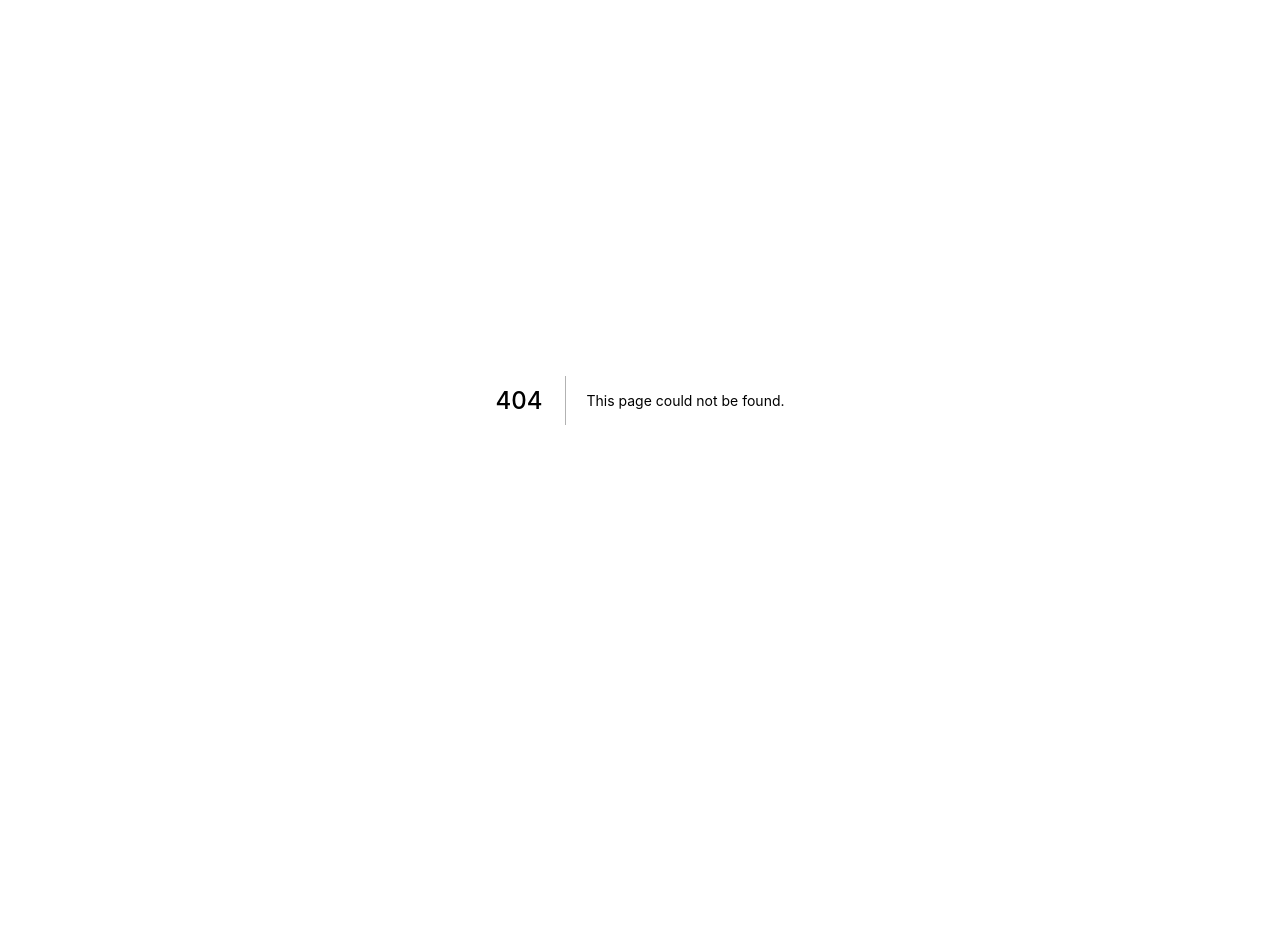
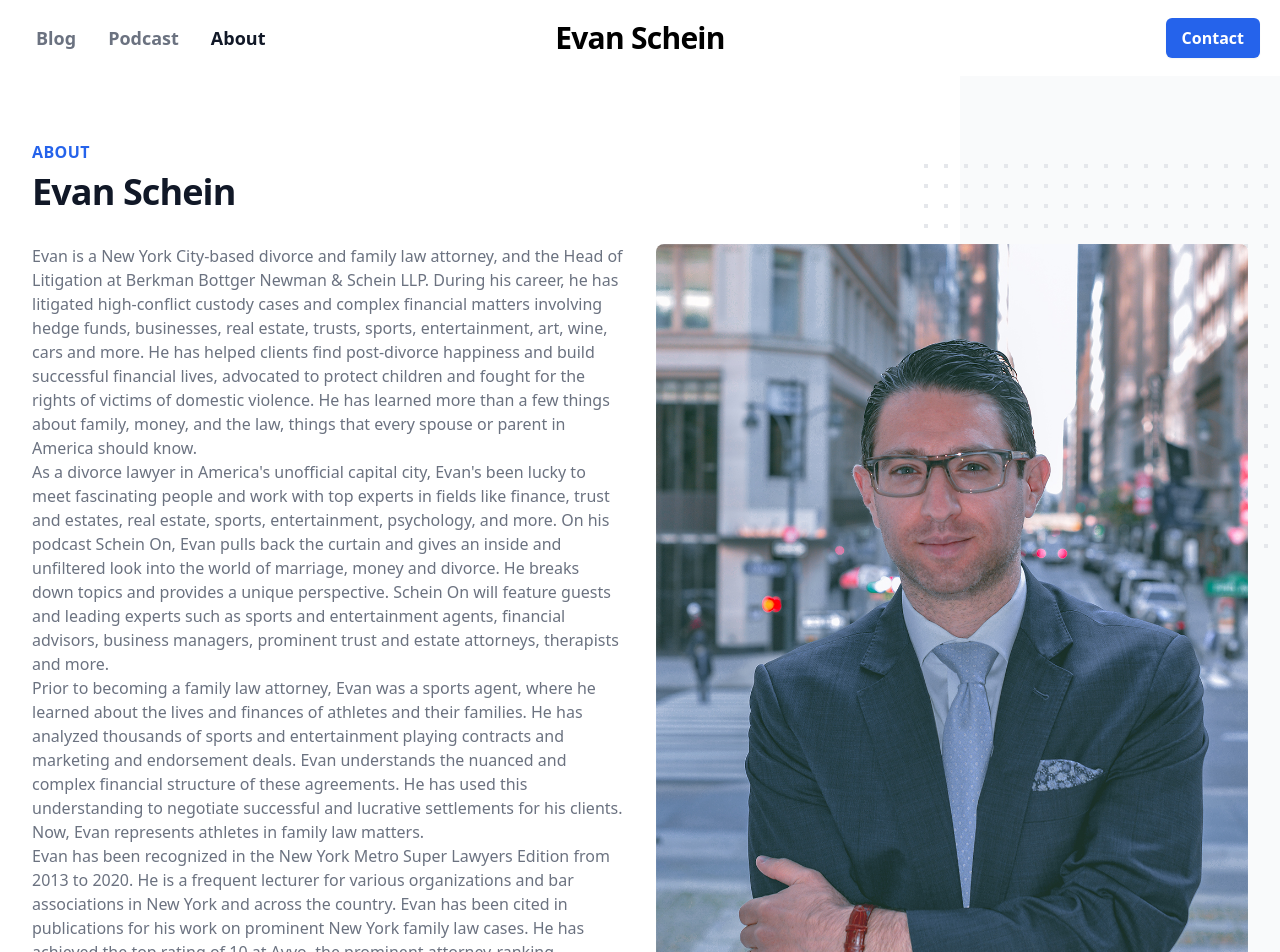
Before and after one commit to drichar/eschein-blog, a Next.js app: page /about in a window 1280 px wide. Before the commit this address had no page. Shown: the top 952 px of the page. Before the commit the page ends 800 px from the top, so only its background shows below. Built offline with nearby package versions, Linux system fonts and the light colour scheme; what @tailwindcss/typography would draw is missing.

Commit message:
About page

```diff
--- /dev/null
+++ b/components/about-content.js
@@ -0,0 +1,59 @@
+import Image from 'next/image'
+
+export default function AboutContent() {
+  return (
+    <div className="bg-white overflow-hidden">
+      <div className="relative max-w-7xl mx-auto py-16 px-4 sm:px-6 lg:px-8">
+        <div className="hidden lg:block bg-gray-50 absolute top-0 bottom-0 left-3/4 w-screen"></div>
+        <div className="mx-auto text-base max-w-prose lg:max-w-none">
+          <h2 className="text-base text-blue-600 font-semibold tracking-wide uppercase">About</h2>
+          <h3 className="mt-2 text-3xl leading-8 font-extrabold tracking-tight text-gray-900 sm:text-4xl">Evan Schein</h3>
+        </div>
+        <div className="mt-8 lg:grid lg:grid-cols-2 lg:gap-8">
+          <div className="relative lg:row-start-1 lg:col-start-2">
+            <svg className="hidden lg:block absolute top-0 right-0 -mt-20 -mr-20" width="404" height="384" fill="none" viewBox="0 0 404 384" aria-hidden="true">
+              <defs>
+                <pattern id="de316486-4a29-4312-bdfc-fbce2132a2c1" x="0" y="0" width="20" height="20" patternUnits="userSpaceOnUse">
+                  <rect x="0" y="0" width="4" height="4" className="text-gray-200" fill="currentColor" />
+                </pattern>
+              </defs>
+              <rect width="404" height="384" fill="url(#de316486-4a29-4312-bdfc-fbce2132a2c1)" />
+            </svg>
+            <div className="relative text-base mx-auto max-w-prose lg:max-w-none">
+              <figure>
+                <div className="aspect-w-12 aspect-h-7 lg:aspect-none">
+                  <Image
+                    src="/images/about.jpg"
+                    className="rounded-lg shadow-lg object-cover object-center"
+                    alt="Evan standing in front of New York City street"
+                    width={1075}
+                    height={1400}
+                  />
+                </div>
+                <figcaption className="mt-3 flex text-sm text-gray-500">
+                  <svg className="flex-none w-5 h-5 text-gray-400" xmlns="http://www.w3.org/2000/svg" viewBox="0 0 20 20" fill="currentColor" aria-hidden="true">
+                    <path fillRule="evenodd" d="M4 5a2 2 0 00-2 2v8a2 2 0 002 2h12a2 2 0 002-2V7a2 2 0 00-2-2h-1.586a1 1 0 01-.707-.293l-1.121-1.121A2 2 0 0011.172 3H8.828a2 2 0 00-1.414.586L6.293 4.707A1 1 0 015.586 5H4zm6 9a3 3 0 100-6 3 3 0 000 6z" clipRule="evenodd" />
+                  </svg>
+                  <span className="ml-2">Photograph by Lorem Ipsum</span>
+                </figcaption>
+              </figure>
+            </div>
+          </div>
+          <div className="mt-8 lg:mt-0">
+            {/* <div className="text-base max-w-prose mx-auto lg:max-w-none">
+              <p className="text-lg text-gray-500">Evan is a New York City-based divorce and family law attorney, and the Head of Litigation at <a href="https://www.berkbot.com/" target="_blank">Berkman Bottger Newman &amp; Schein LLP</a>.</p>
+            </div> */}
+            {/* <div className="mt-5 prose prose-blue text-gray-500 mx-auto lg:max-w-none lg:row-start-1 lg:col-start-1"> */}
+            <div className="prose prose-blue prose-lg text-gray-500 mx-auto lg:max-w-none lg:row-start-1 lg:col-start-1">
+              <p>Evan is a New York City-based divorce and family law attorney, and the Head of Litigation at <a href="https://www.berkbot.com/" target="_blank">Berkman Bottger Newman &amp; Schein LLP</a>. During his career, he has litigated high-conflict custody cases and complex financial matters involving hedge funds, businesses, real estate, trusts, sports, entertainment, art, wine, cars and more. He has helped clients find post-divorce happiness and build successful financial lives, advocated to protect children and fought for the rights of victims of domestic violence. He has learned more than a few things about family, money, and the law, things that every spouse or parent in America should know.</p>
+              <p>As a divorce lawyer in America&#39;s unofficial capital city, Evan&#39;s been lucky to meet fascinating people and work with top experts in fields like finance, trust and estates, real estate, sports, entertainment, psychology, and more. On his podcast Schein On, Evan pulls back the curtain and gives an inside and unfiltered look into the world of marriage, money and divorce. He breaks down topics and provides a unique perspective. Schein On will feature guests and leading experts such as sports and entertainment agents, financial advisors, business managers, prominent trust and estate attorneys, therapists and more.</p>
+              <p>Prior to becoming a family law attorney, Evan was a sports agent, where he learned about the lives and finances of athletes and their families. He has analyzed thousands of sports and entertainment playing contracts and marketing and endorsement deals. Evan understands the nuanced and complex financial structure of these agreements. He has used this understanding to negotiate successful and lucrative settlements for his clients. Now, Evan represents athletes in family law matters.</p>
+              <p>Evan has been recognized in the <a href="https://profiles.superlawyers.com/new-york-metro/new-york/lawyer/evan-d-schein/13801bf1-53bd-4815-b44b-936db0ad1623.html" target="_bllank">New York Metro Super Lawyers Edition</a> from 2013 to 2020. He is a frequent lecturer for various organizations and bar associations in New York and across the country. Evan has been cited in publications for his work on prominent New York family law cases. He has achieved the top rating of 10 at <a href="https://www.avvo.com/attorneys/10175-ny-evan-schein-1790370.html" target="_blank">Avvo</a>, the prominent attorney-ranking database. Evan is active in the matrimonial community and in 2019, Evan was selected for inclusion in the Westchester Business Council’s prestigious <a href="https://thebcw.org/rising-stars-shine-at-million-air/" target="_blank">40 Under 40 list</a>.</p>
+              <p>Evan lives in Manhattan with his wife and his daughter.</p>
+            </div>
+          </div>
+        </div>
+      </div>
+    </div>
+  )
+}
--- a/package.json
+++ b/package.json
@@ -10,6 +10,7 @@
   "dependencies": {
     "@contentful/rich-text-plain-text-renderer": "^14.1.2",
     "@contentful/rich-text-react-renderer": "14.1.1",
+    "@tailwindcss/aspect-ratio": "^0.2.0",
     "@tailwindcss/forms": "^0.2.1",
     "@tailwindcss/typography": "^0.3.1",
     "autoprefixer": "^10.0.2",
--- /dev/null
+++ b/pages/about.js
@@ -0,0 +1,17 @@
+import Container from '../components/container'
+import Layout from '../components/layout'
+import AboutContent from '../components/about-content'
+import Head from 'next/head'
+
+export default function About({ preview }) {
+  return (
+    <>
+      <Layout preview={preview}>
+        <Head>
+          <title>About | Evan Schein</title>
+        </Head>
+        <AboutContent />
+      </Layout>
+    </>
+  )
+}
--- a/tailwind.config.js
+++ b/tailwind.config.js
@@ -22,6 +22,18 @@
         small: '0 5px 10px rgba(0, 0, 0, 0.12)',
         medium: '0 8px 30px rgba(0, 0, 0, 0.12)',
       },
+      typography: {
+        DEFAULT: {
+          css: {
+            a: {
+              color: '#2563EB',
+              '&:hover': {
+                color: '#1D4ED8',
+              },
+            },
+          },
+        },
+      }
     },
   },
   plugins: [
```
Also changed, not shown: public/images/about.jpg (added), 1 other file (tests, documents, lock files or other folders).
